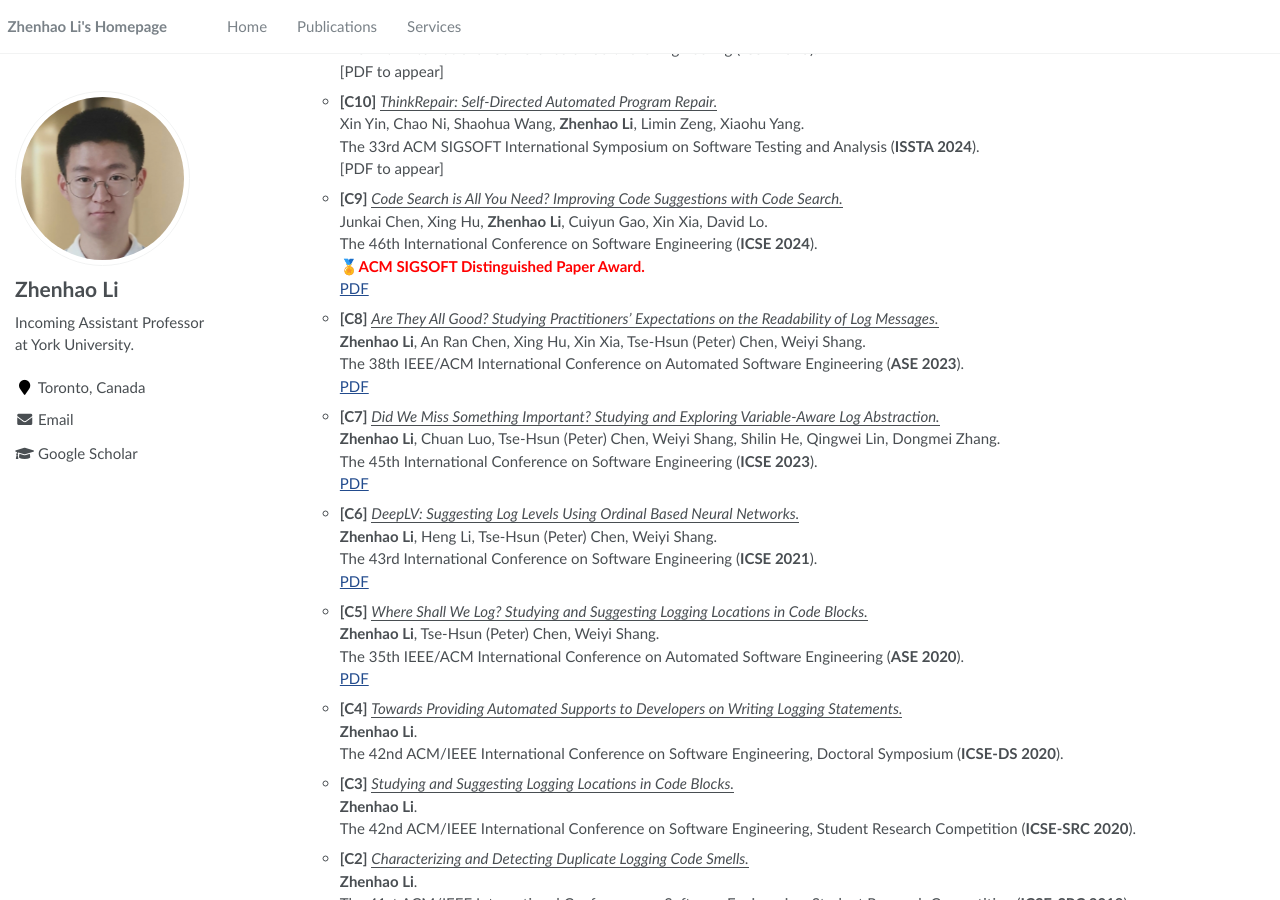
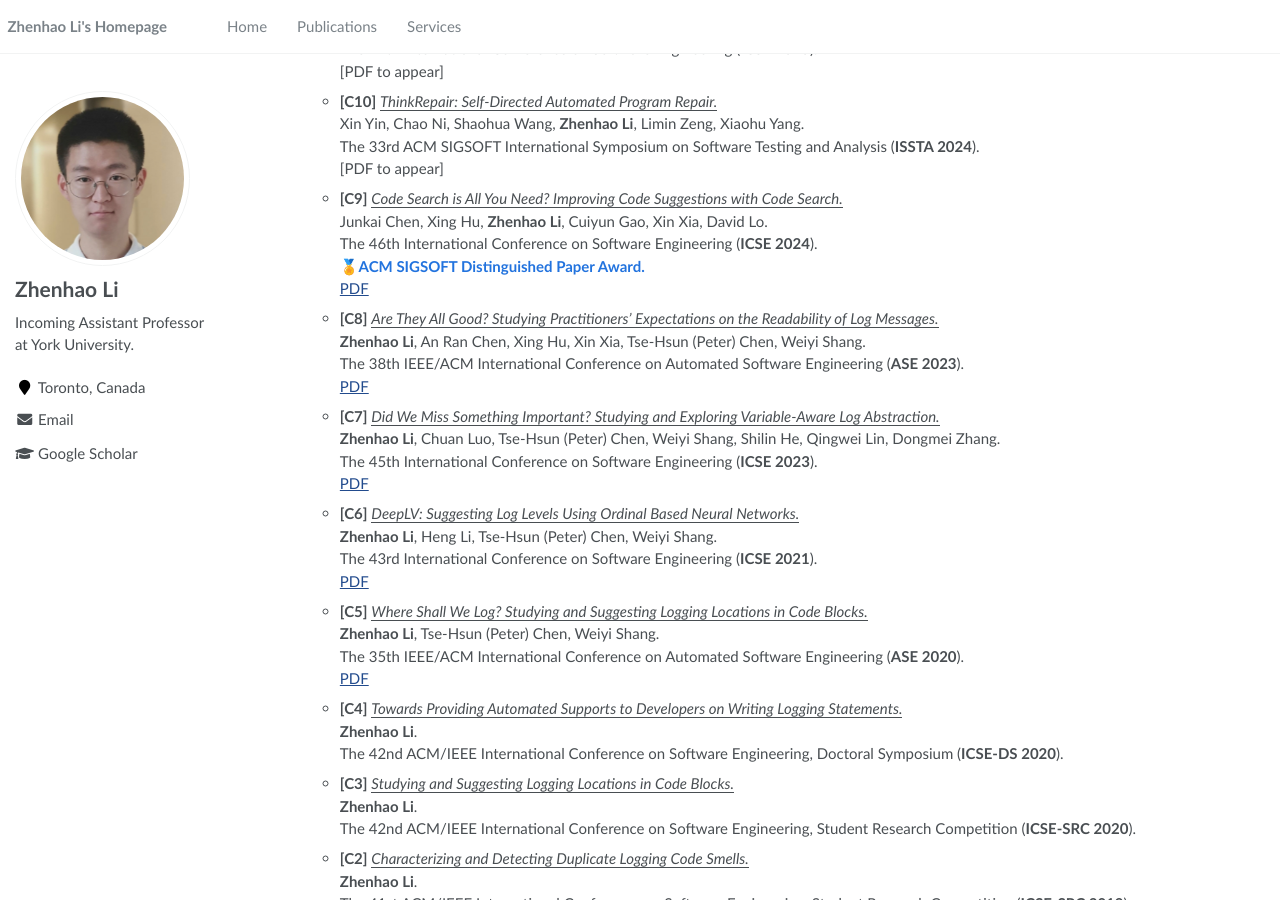
Before and after one commit to ginolzh/ginolzh.github.io, a Jekyll site: the page built from _pages/about.md, in a window 1280 px wide and 900 px high, scrolled down 304 px. Built offline with Jekyll 4.4.1, drawn with Linux system fonts in a browser that asks for light colours.

Commit message:
Update about.md

```diff
--- a/_pages/about.md
+++ b/_pages/about.md
@@ -31,7 +31,7 @@ Selected Publications
   * **[C9]** <ins>*Code Search is All You Need? Improving Code Suggestions with Code Search.*</ins>\
   Junkai Chen, Xing Hu, **Zhenhao Li**, Cuiyun Gao, Xin Xia, David Lo.\
   The 46th International Conference on Software Engineering (**ICSE 2024**).\
-  <span style="color:red">**🏅ACM SIGSOFT Distinguished Paper Award.**</span> \
+  <span style="color:#2273de">**🏅ACM SIGSOFT Distinguished Paper Award.**</span> \
   [PDF](https://ginolzh.github.io/papers/ICSE2024_Code_Suggestion.pdf)
   * **[C8]** <ins>*Are They All Good? Studying Practitioners' Expectations on the Readability of Log Messages.*</ins>\
   **Zhenhao Li**, An Ran Chen, Xing Hu, Xin Xia, Tse-Hsun (Peter) Chen, Weiyi Shang.\
```
